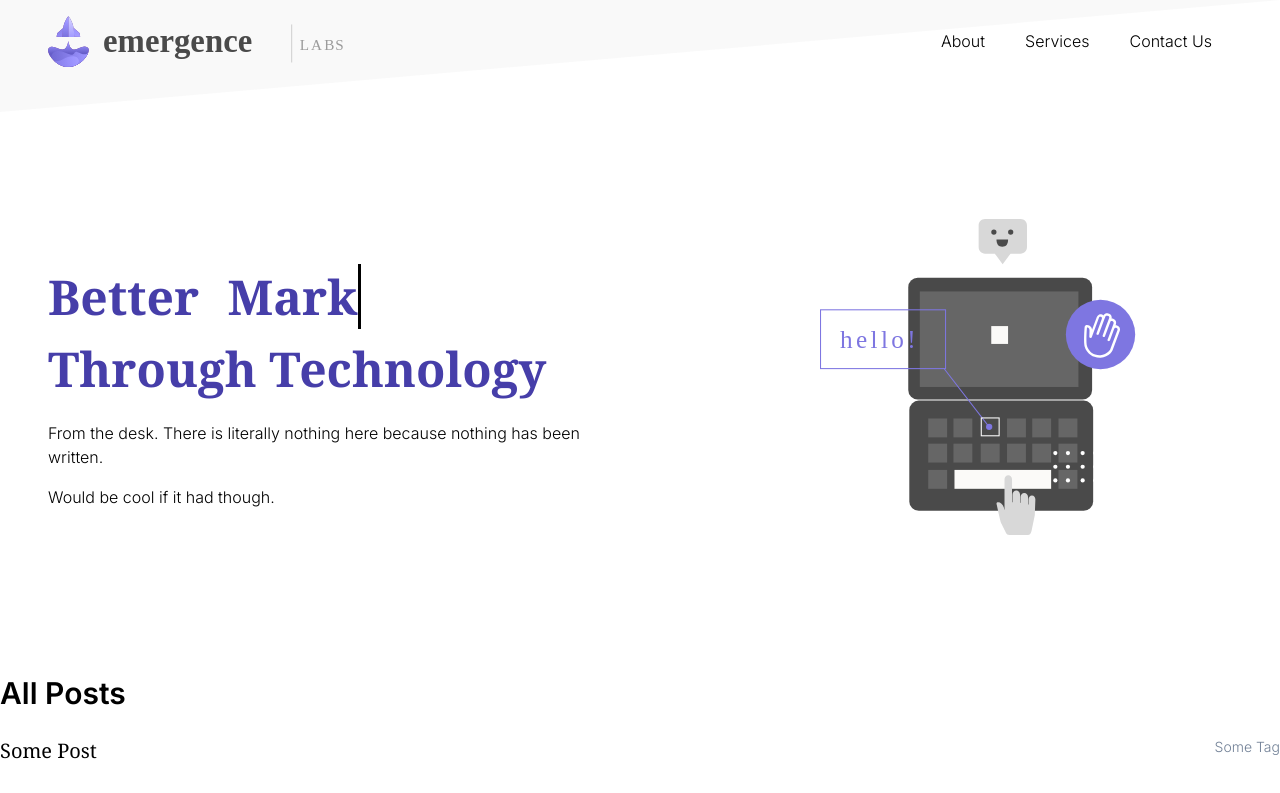
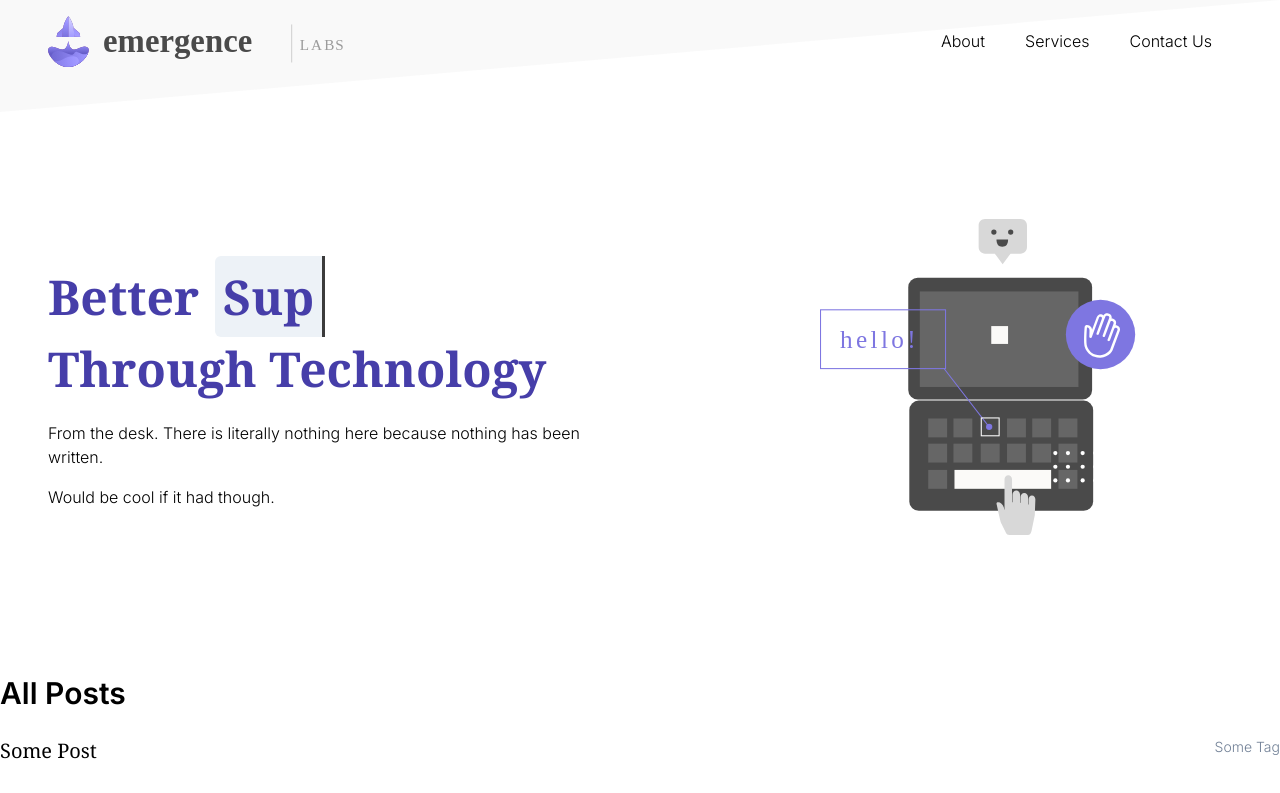
Before and after one commit to emergencelabs/emergence-site, a Next.js app: page /blog in a window 1280 px wide. Shown: the top 793 px of the page. Built offline with nearby package versions, Linux system fonts and the light colour scheme; a web font is replaced by a local one.

Commit message:
slight tweaks

```diff
--- a/components/consulting-services.jsx
+++ b/components/consulting-services.jsx
@@ -18,7 +18,7 @@ export default function ConsultingServices({
           </h3>
           {children}
         </div>
-        <div className="max-w-md">
+        <div className="max-w-xl">
           <img src={imageSrc} alt={imgAlt} />
         </div>
       </div>
@@ -27,10 +27,8 @@ export default function ConsultingServices({
           Our Implementation Packages
         </h5>
         <p>
-          We offer packages for some reason and that will be explained here...
-        </p>
-        <p>
-          All our packages are <i>configurable and extendable</i> as we
+          We offer packages for some reason and that will be explained
+          here...All our packages are <i>configurable and extendable</i> as we
           understand every business has unique needs.
         </p>
       </div>
--- a/components/page-sub-section.jsx
+++ b/components/page-sub-section.jsx
@@ -17,7 +17,7 @@ export default function PageSubSection({
             src="/assets/videos/success-desk.mp4"
             autoPlay
             loop
-            className="w-full border-gray-300 bg-white rounded-lg"
+            className="w-full border border-gray-300 bg-white rounded-lg"
           ></video>
         </div>
         <div className="flex-1 mx-6 max-w-xl">
--- a/components/preamble.jsx
+++ b/components/preamble.jsx
@@ -34,15 +34,19 @@ export default function Preamble({ title, children }) {
           charIndex = keywords[keywordIndex].length - 1
         }
       }
-    }, 200)
+    }, 150)
     return () => clearInterval(intervalId)
   }, [])
   return (
     <section className="flex items-center justify-between mt-32 mb-20 slanted ">
       <div className="mx-12 max-w-xl typewriter">
         <h1 className="text-emrg-purple">
-          Better{" "}
-          <span id="typing" ref={titleRef} className="pl-4">
+          <span>Better</span>
+          <span
+            id="typing"
+            ref={titleRef}
+            className="mx-4 bg-gray-200 p-2 rounded-r-none rounded-l-md"
+          >
             {keywords[keywordIndex]}
           </span>{" "}
           <span className="block">Through Technology</span>
--- a/pages/index.jsx
+++ b/pages/index.jsx
@@ -126,8 +126,6 @@ export default function IndexPage({ allPosts }) {
 
         <Testimonial />
 
-        <LogoGrid />
-
         <section className="px-12 relative">
           <PageSection title="Our Products">
             <a href="#">
--- a/styles/index.css
+++ b/styles/index.css
@@ -65,11 +65,11 @@ h2 {
 
 .typewriter #typing {
   overflow: hidden; /* Ensures the content is not revealed until the animation */
-  border-right: 0.2rem solid black; /* The typwriter cursor */
+  border-right: 0.2rem solid #3b3b3b; /* The typwriter cursor */
   white-space: nowrap; /* Keeps the content on a single line */
-  margin: 0 auto; /* Gives that scrolling effect as the typing happens */
+  /* margin: 0 auto; Gives that scrolling effect as the typing happens */
   /* Adjust as needed */
-  animation: typing 3.5s steps(40, end), blink-caret 0.75s step-end infinite;
+  /* animation: typing 3.5s steps(40, end), blink-caret 0.75s step-end infinite; */
 }
 
 /* The typing effect */
@@ -89,6 +89,6 @@ h2 {
     border-color: transparent;
   }
   50% {
-    border-color: black;
+    border-color: #3b3b3b;
   }
 }
```
Also changed, not shown: public/assets/backgrounds/nascar-logos.jpg (added).
